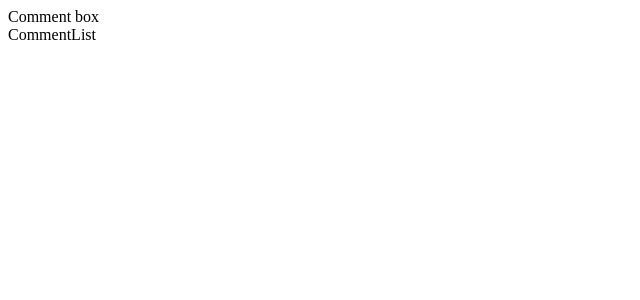
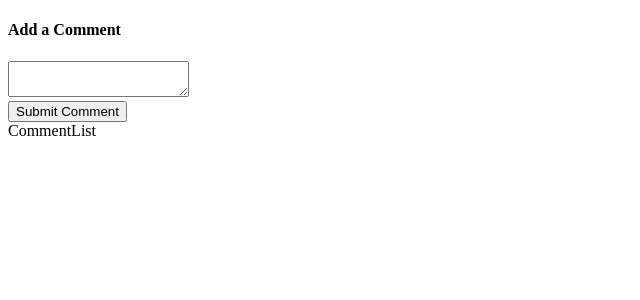
Before and after one commit to BogoWroc/js-playground, a React (Create React App) app in the folder react/testing/: page / in a window 1280 px wide. Shown: the top 300 px of the page, without its empty margins (0-640 px from the left). Built offline with nearby package versions, Linux system fonts and the light colour scheme.

Commit message:
Add enzyme test which use full dom render

```diff
--- a/react/testing/src/components/CommentBox.js
+++ b/react/testing/src/components/CommentBox.js
@@ -1,9 +1,29 @@
-import React from 'react';
+import React, { Component } from 'react';
 
-const CommentBox = () => {
-    return (
-        <div>Comment box</div>
-    );
-};
+class CommentBox extends Component {
+
+    state = {comment: ''};
+
+    handleChange = (event) =>{
+        this.setState({comment: event.target.value})
+    };
+
+    handleSubmit = event => {
+        event.preventDefault();
+        this.setState({comment:''})
+    };
+
+    render() {
+        return (
+            <form onSubmit={this.handleSubmit}>
+                <h4>Add a Comment</h4>
+                <textarea onChange={this.handleChange} value={this.state.comment}></textarea>
+                <div>
+                    <button>Submit Comment</button>
+                </div>
+            </form>
+        );
+    }
+}
 
 export default CommentBox;
```
Also changed, not shown: 1 other file (tests, documents, lock files or other folders).
